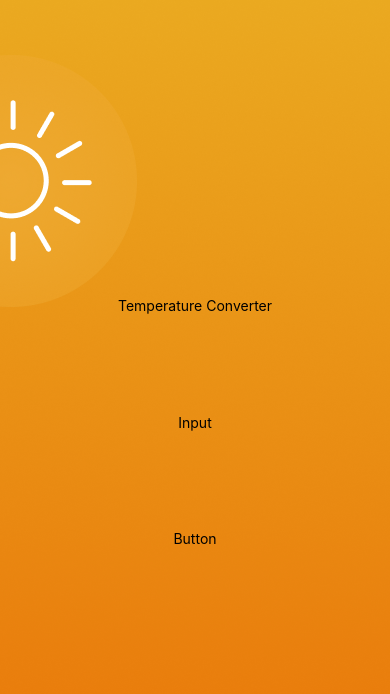
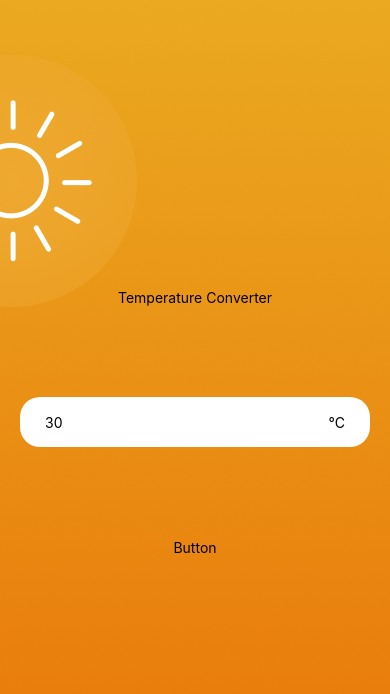
Before and after one commit to phenogit/udemy-react-native, a React Native app in the folder react-native-temperature-converter/: screen / in a window 390 px wide. Shown: the top 694 px of the page. Built offline with nearby package versions, Linux system fonts and the light colour scheme.

Commit message:
section 31

```diff
--- a/react-native-temperature-converter/App.js
+++ b/react-native-temperature-converter/App.js
@@ -2,6 +2,7 @@
 import { SafeAreaProvider, SafeAreaView } from "react-native-safe-area-context";
 import { View, Text, ImageBackground } from "react-native";
 import hotBackground from "./assets/hot.png";
+import { Input } from "./components/Input/Input";
 
 export default function App() {
   return (
@@ -10,7 +11,7 @@
         <SafeAreaView style={styles.root}>
           <View style={styles.workspace}>
             <Text>Temperature Converter</Text>
-            <Text>Input</Text>
+            <Input defaultValue={30} />
             <Text>Button</Text>
           </View>
         </SafeAreaView>
--- a/react-native-temperature-converter/App.styles.js
+++ b/react-native-temperature-converter/App.styles.js
@@ -4,10 +4,10 @@
   root: {
     flex: 1,
     justifyContent: "center",
+    padding: 20,
   },
   workspace: {
     height: 450,
-
     alignItems: "center",
     justifyContent: "space-evenly",
   },
--- /dev/null
+++ b/react-native-temperature-converter/components/Input/Input.jsx
@@ -0,0 +1,16 @@
+import { View, TextInput, Text } from "react-native";
+import { styles } from "./Input.style";
+
+export function Input({ defaultValue }) {
+  return (
+    <View style={styles.container}>
+      <TextInput
+        style={styles.input}
+        maxLength={3}
+        placeholder="Type your temperature"
+        defaultValue={defaultValue.toString()}
+      ></TextInput>
+      <Text style={styles.unit}>°C</Text>
+    </View>
+  );
+}
--- /dev/null
+++ b/react-native-temperature-converter/components/Input/Input.style.js
@@ -0,0 +1,19 @@
+import { StyleSheet } from "react-native";
+
+export const styles = StyleSheet.create({
+  container: {
+    alignSelf: "stretch",
+    justifyContent: "center",
+  },
+  input: {
+    backgroundColor: "white",
+    height: 50,
+    borderRadius: 20,
+    paddingLeft: 25,
+  },
+  unit: {
+    position: "absolute",
+    alignSelf: "flex-end",
+    paddingRight: 25,
+  },
+});
```
